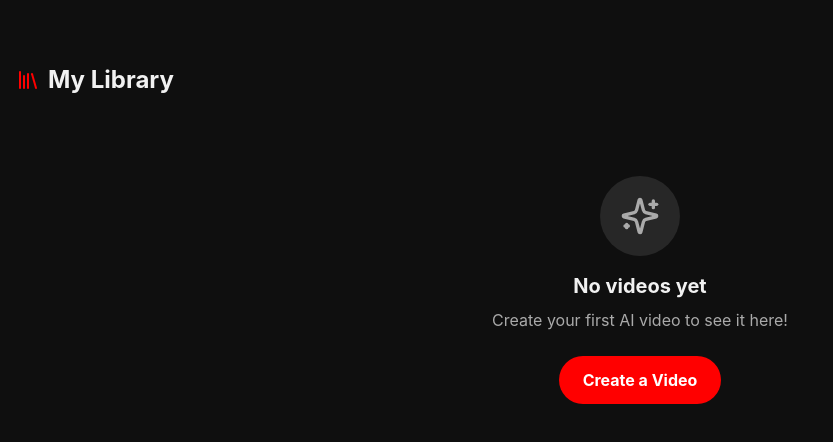
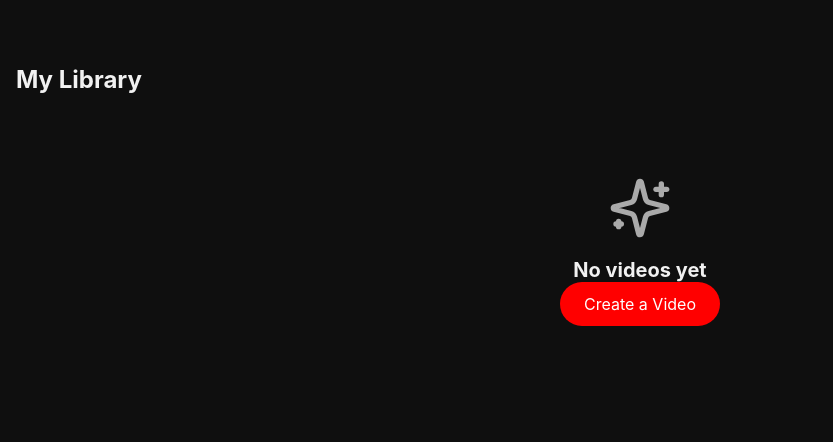
Before and after one commit to capacitytools/bmy-ai-studio, a Next.js app: page /library in a window 1280 px wide. Shown: the top 442 px of the page, without its empty margins (0-833 px from the left). Built offline with nearby package versions, Linux system fonts and the light colour scheme.

Commit message:
Update page.js

```diff
--- a/app/library/page.js
+++ b/app/library/page.js
@@ -8,8 +8,10 @@ export default function LibraryPage() {
   const [videos, setVideos] = useState([]);
 
   useEffect(() => {
-    const saved = JSON.parse(localStorage.getItem('bmy_videos') || '[]');
-    setVideos(saved);
+    if (typeof window !== 'undefined') {
+      const saved = JSON.parse(localStorage.getItem('bmy_videos') || '[]');
+      setVideos(saved);
+    }
   }, []);
 
   const deleteVideo = (id) => {
@@ -20,60 +22,29 @@ export default function LibraryPage() {
 
   return (
     <div className="min-h-screen bg-yt-bg pb-24 pt-16 px-4">
-      <h1 className="text-2xl font-bold text-yt-text mb-6 flex items-center gap-2">
-        <Library className="text-yt-red" /> My Library
-      </h1>
+      <h1 className="text-2xl font-bold text-yt-text mb-6">My Library</h1>
 
       {videos.length === 0 ? (
-        <div className="flex flex-col items-center justify-center mt-20 text-center">
-          <div className="w-20 h-20 bg-yt-surface rounded-full flex items-center justify-center mb-4">
-            <Sparkles className="w-10 h-10 text-yt-textSec" />
-          </div>
-          <h2 className="text-yt-text text-xl font-bold mb-2">No videos yet</h2>
-          <p className="text-yt-textSec mb-6">Create your first AI video to see it here!</p>
-          <Link href="/create" className="bg-yt-red text-white font-bold px-6 py-3 rounded-full active:scale-95 transition">
+        <div className="text-center mt-20">
+          <Sparkles className="w-16 h-16 text-yt-textSec mx-auto mb-4" />
+          <p className="text-yt-text text-xl font-bold mb-2">No videos yet</p>
+          <Link href="/create" className="bg-yt-red text-white px-6 py-3 rounded-full">
             Create a Video
           </Link>
         </div>
       ) : (
-        <div className="flex flex-col gap-4">
+        <div className="space-y-4">
           {videos.map((video) => (
             <div key={video.id} className="bg-yt-surface rounded-xl p-4 border border-yt-border">
-              {/* The Real AI Generated Image */}
-              <div className="w-full aspect-video bg-yt-bg rounded-lg overflow-hidden relative mb-3">
+              <div className="w-full aspect-video bg-gradient-to-br from-purple-900 to-blue-900 rounded-lg mb-3 flex items-center justify-center">
                 {video.thumbnail ? (
-                  <img
-                    src={video.thumbnail}
-                    alt={video.prompt}
-                    className="w-full h-full object-cover"
-                  />
+                  <img src={video.thumbnail} alt="AI" className="w-full h-full object-cover rounded-lg" />
                 ) : (
-                  <div className="w-full h-full bg-gradient-to-br from-purple-900 to-blue-900 flex items-center justify-center">
-                    <Play className="w-12 h-12 text-white/50" />
-                  </div>
+                  <Play className="w-12 h-12 text-white" fill="white" />
                 )}
-                <div className="absolute inset-0 flex items-center justify-center bg-black/20 pointer-events-none">
-                  <div className="w-12 h-12 bg-black/60 rounded-full flex items-center justify-center backdrop-blur-sm">
-                    <Play className="w-5 h-5 text-white ml-1" fill="white" />
-                  </div>
-                </div>
-                <span className="absolute top-2 right-2 bg-yt-red text-white text-[10px] px-2 py-0.5 rounded font-bold uppercase">
-                  {video.style}
-                </span>
               </div>
-
-              <p className="text-yt-text text-sm font-medium line-clamp-2 mb-1">
-                {video.prompt}
-              </p>
-              <div className="flex items-center justify-between mt-2">
-                <span className="text-yt-textSec text-xs">{video.date}</span>
-                <button
-                  onClick={() => deleteVideo(video.id)}
-                  className="p-2 text-red-500 active:scale-90 transition"
-                >
-                  <Trash2 className="w-4 h-4" />
-                </button>
-              </div>
+              <p className="text-yt-text text-sm font-medium">{video.prompt}</p>
+              <p className="text-yt-textSec text-xs mt-1">{video.date}</p>
             </div>
           ))}
         </div>
```
